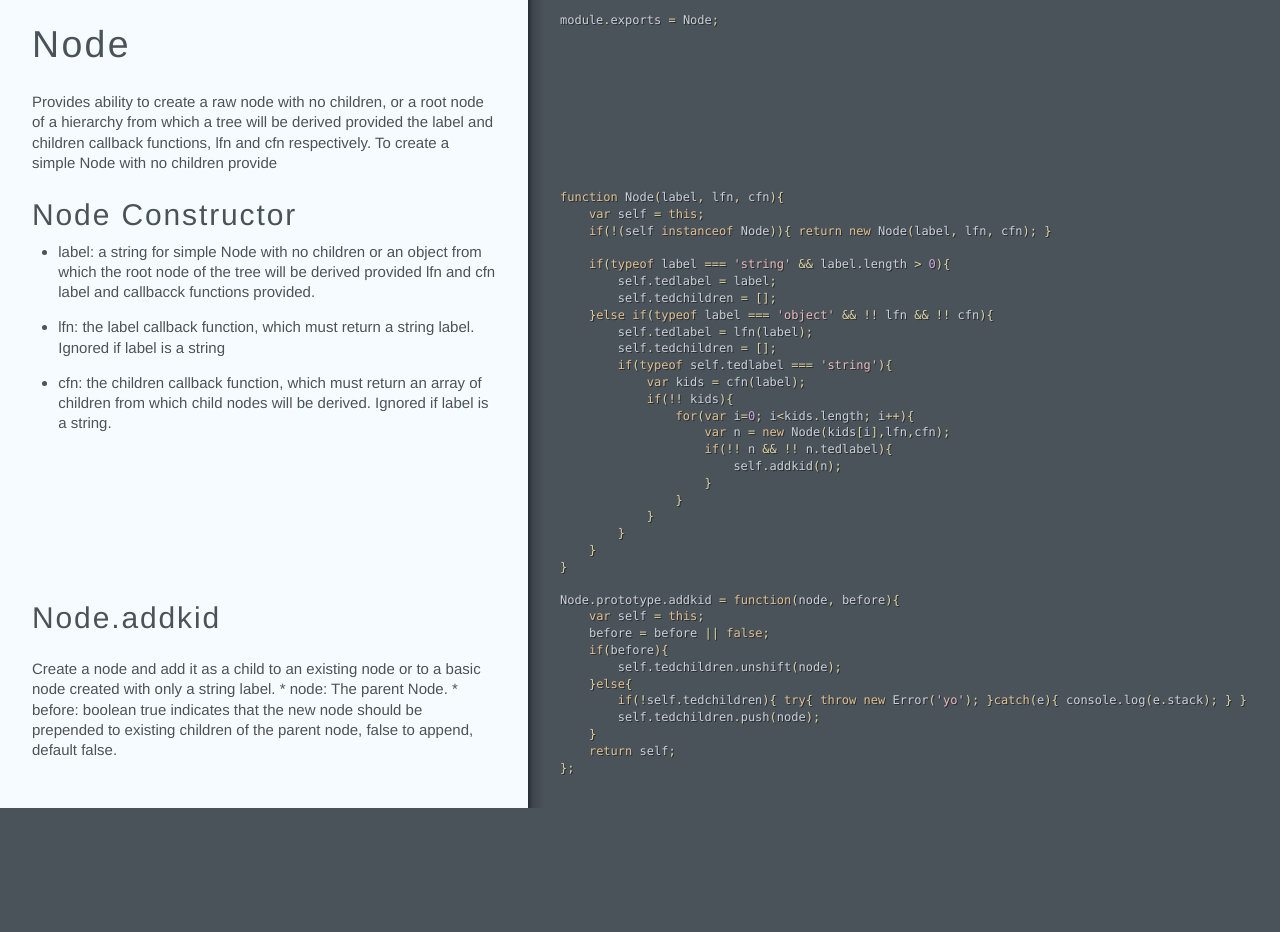
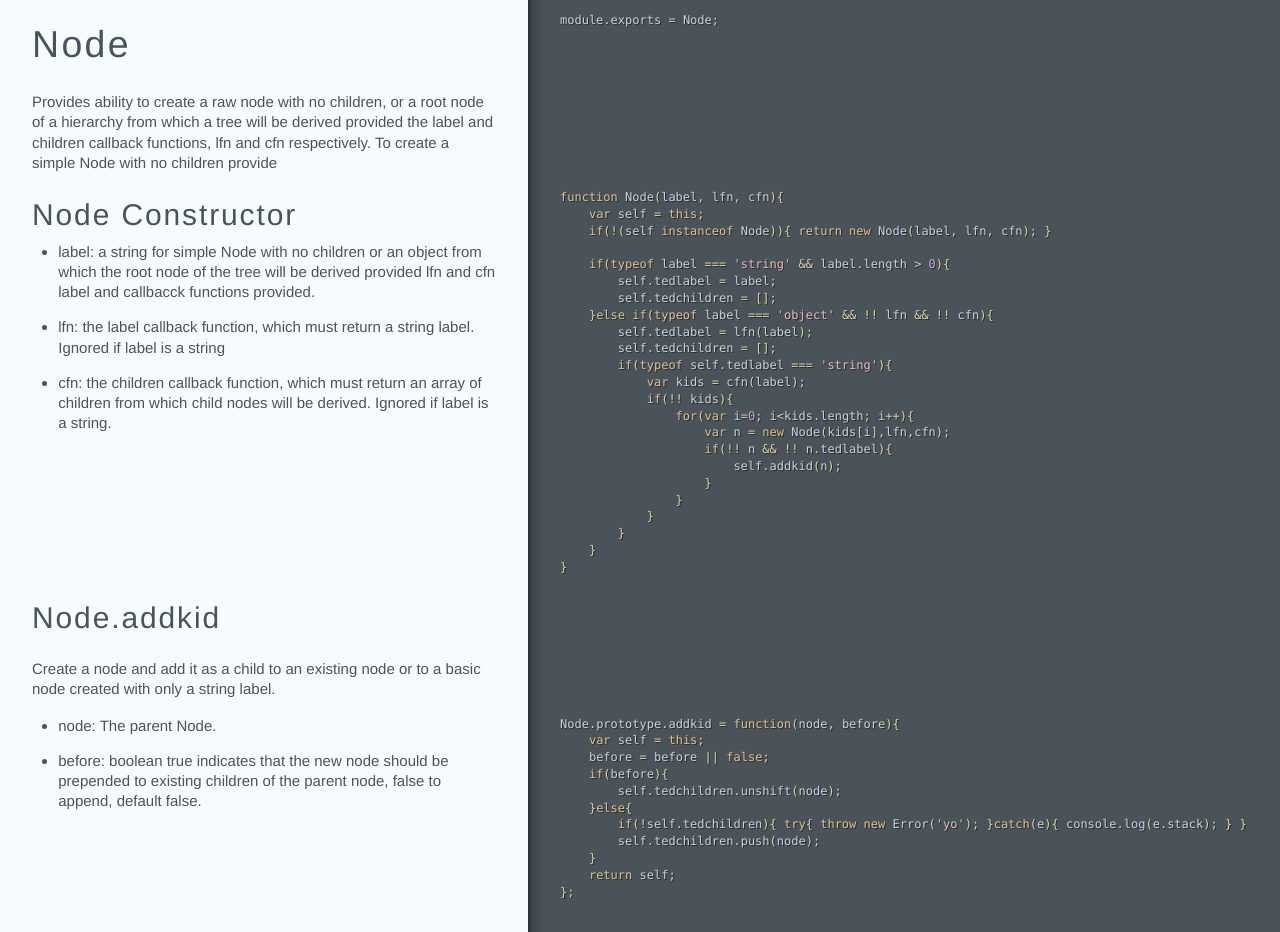
Before and after one commit to hoonto/jqgram, a plain HTML site: page node.html in a window 1280 px wide. Shown: the part 54-986 px from the top of the page. Before the commit the page ends 862 px from the top, so only its background shows below. Drawn offline with Linux system fonts and the light colour scheme.

Commit message:
Generated documentation for 2dde641118c7d2926361be4338d25a08e6069ec1

```diff
--- a/node.html
+++ b/node.html
@@ -33,9 +33,10 @@ To create a simple Node with no children provide</p></div></div><div class="code
     <span class="p">}</span>
 <span class="p">}</span></div></div></div><div class="segment"><div class="comments"><div class="wrapper"><h2 id="nodeaddkid">Node.addkid</h2>
 
-<p>Create a node and add it as a child to an existing node or to a basic node created with only a string label.
-* node: The parent Node.
-* before: boolean true indicates that the new node should be prepended to existing children of the parent node, false to append, default false.</p></div></div><div class="code"><div class="wrapper"><span class="nx">Node</span><span class="p">.</span><span class="nx">prototype</span><span class="p">.</span><span class="nx">addkid</span> <span class="o">=</span> <span class="kd">function</span><span class="p">(</span><span class="nx">node</span><span class="p">,</span> <span class="nx">before</span><span class="p">){</span>
+<p>Create a node and add it as a child to an existing node or to a basic node created with only a string label.</p></div></div></div><div class="segment"><div class="comments"><div class="wrapper"><ul>
+<li>node: The parent Node.</li>
+<li>before: boolean true indicates that the new node should be prepended to existing children of the parent node, false to append, default false.</li>
+</ul></div></div><div class="code"><div class="wrapper"><span class="nx">Node</span><span class="p">.</span><span class="nx">prototype</span><span class="p">.</span><span class="nx">addkid</span> <span class="o">=</span> <span class="kd">function</span><span class="p">(</span><span class="nx">node</span><span class="p">,</span> <span class="nx">before</span><span class="p">){</span>
     <span class="kd">var</span> <span class="nx">self</span> <span class="o">=</span> <span class="k">this</span><span class="p">;</span>
     <span class="nx">before</span> <span class="o">=</span> <span class="nx">before</span> <span class="o">||</span> <span class="kc">false</span><span class="p">;</span>
     <span class="k">if</span><span class="p">(</span><span class="nx">before</span><span class="p">){</span>
```
